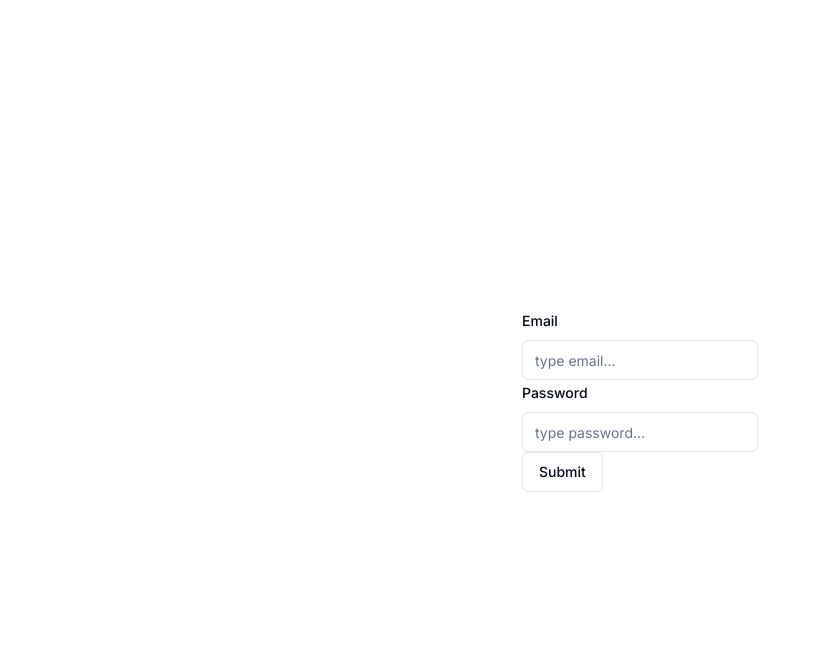
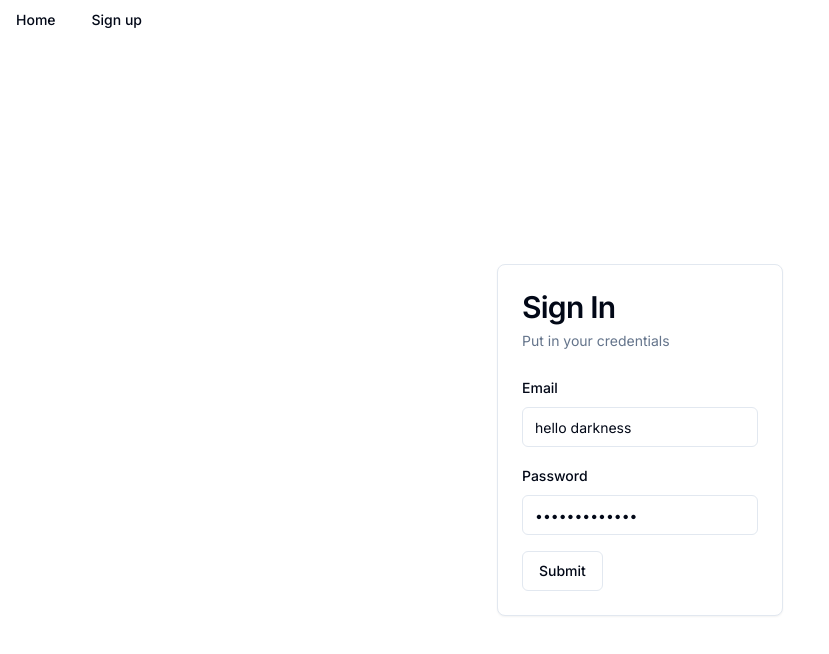
Before and after one commit to BechirMakhlouf/fit-old, a Next.js app: page /sign-in in a window 1280 px wide. Shown: the top 654 px of the page, without its empty margins (0-829 px from the left). Built offline with nearby package versions, Linux system fonts and the light colour scheme.

Commit message:
add auth functionnalities

```diff
--- a/app/actions.ts
+++ b/app/actions.ts
@@ -1,8 +1,13 @@
 "use server";
 
-export async function handleAuth(state: any, formData: FormData): Promise<{
-  hello: string;
-}> {
-  console.log(formData);
-  return { hello: "from the server" };
+import { User } from "@/schemas/User";
+import { UserCredentials } from "@/schemas/userCredentialsSchema";
+import { UserAuth } from "@/server/auth/userAuth";
+
+export async function handleSignIn(
+  state: any,
+  userCredentials: UserCredentials,
+): Promise<string> {
+  const user: User = await UserAuth.getUserFromCredentials(userCredentials);
+  return JSON.stringify(user);
 }
--- a/app/layout.tsx
+++ b/app/layout.tsx
@@ -2,7 +2,7 @@
 import { Inter } from "next/font/google";
 import { ThemeProvider } from "@/components/themeProvider";
 import "./globals.css";
-
+import Header from "@/components/Header";
 const inter = Inter({ subsets: ["latin"] });
 
 export const metadata: Metadata = {
@@ -22,10 +22,11 @@
         >
           <ThemeProvider
             attribute="class"
-            defaultTheme="light"
+            defaultTheme="system"
             enableSystem
             disableTransitionOnChange
           >
+            <Header />
             {children}
           </ThemeProvider>
         </body>
--- a/components/AuthForm.tsx
+++ /dev/null
@@ -1,19 +0,0 @@
-"use client";
-import React from "react";
-import { useFormState } from "react-dom";
-import { handleAuth } from "@/app/actions";
-
-const AuthForm = () => {
-  const [state, formAction] = useFormState(handleAuth, null);
-
-  console.log(state);
-  return (
-    <form action={formAction}>
-      <input type="text" name="email" />
-      <input type="password" name="password" />
-      <input type="submit" />
-    </form>
-  );
-};
-
-export default AuthForm;
--- /dev/null
+++ b/components/Header.tsx
@@ -0,0 +1,39 @@
+"use client";
+import Link from "next/link";
+
+import {
+  NavigationMenu,
+  NavigationMenuContent,
+  NavigationMenuIndicator,
+  NavigationMenuItem,
+  NavigationMenuLink,
+  NavigationMenuList,
+  NavigationMenuTrigger,
+  navigationMenuTriggerStyle,
+  NavigationMenuViewport,
+} from "@/components/ui/navigation-menu";
+
+const Header = () => {
+  return (
+    <>
+      <NavigationMenu>
+        <NavigationMenuList>
+          <Link href={"/"} legacyBehavior passHref>
+            <NavigationMenuItem className={navigationMenuTriggerStyle()}>
+              Home
+            </NavigationMenuItem>
+          </Link>
+          <NavigationMenuItem>
+            <Link href={"/sign-in"} legacyBehavior passHref>
+              <NavigationMenuLink className={navigationMenuTriggerStyle()}>
+                Sign up
+              </NavigationMenuLink>
+            </Link>
+          </NavigationMenuItem>
+        </NavigationMenuList>
+      </NavigationMenu>
+    </>
+  );
+};
+
+export default Header;
--- a/components/SignInForm.tsx
+++ b/components/SignInForm.tsx
@@ -9,20 +9,35 @@
   FormLabel,
   FormMessage,
 } from "./ui/form";
+import {
+  Card,
+  CardContent,
+  CardDescription,
+  CardFooter,
+  CardHeader,
+  CardTitle,
+} from "@/components/ui/card";
+
 import { Button } from "./ui/button";
 import { Input } from "./ui/input";
 import { valibotResolver } from "@hookform/resolvers/valibot";
 import { useForm } from "react-hook-form";
+import { handleSignIn } from "@/app/actions";
+import { useFormState } from "react-dom";
+import { User } from "@/schemas/User";
 
 const formSchema = v.object({
-  email: v.string([v.email()]),
+  email: v.string([
+    v.minLength(0, "email is required."),
+    v.email("invalid email"),
+  ]),
   password: v.string([
     // v.empt
-    v.minLength(8, "Your password must be at least 8 characters long"),
-    v.maxLength(64),
-    v.regex(/[A-Z]/, "Your password must contain a uppercase letter."),
-    v.regex(/[a-z]/, "Your password must contain a lowercase letter."),
-    v.regex(/[0-9]/, "Your password must contain a number"),
+    // v.minLength(8, "Your password must be at least 8 characters long"),
+    // v.maxLength(64),
+    // v.regex(/[A-Z]/, "Your password must contain a uppercase letter."),
+    // v.regex(/[a-z]/, "Your password must contain a lowercase letter."),
+    // v.regex(/[0-9]/, "Your password must contain a number"),
   ]),
 });
 
@@ -31,21 +46,39 @@
 const SignInForm = () => {
   const form = useForm<formInputs>({
     resolver: valibotResolver(formSchema),
-    // defaultValues: {
-    //   email: "hello darkness",
-    //   password: "my old friend",
-    // },
+    defaultValues: {
+      email: "hello darkness",
+      password: "my old friend",
+    },
   });
-  function onSubmit(values: formInputs) {
-    // Do something with the form values.
-    // ✅ This will be type-safe and validated.
-    console.log(values);
+
+  async function onSubmit(formData: formInputs) {
+    try {
+      const user = await handleSignIn({}, {
+        providerId: "email",
+        providerUserId: formData.email,
+        password: formData.password,
+      });
+
+      console.log(user);
+    } catch (e) {
+      console.log("credentials invalid/ couldn't find user");
+    }
   }
   return (
     <>
-      <div className="h-screen flex justify-center items-center">
+      <div className="w-screen h-screen flex justify-center items-center">
+        <Card>
+          <CardHeader>
+            <CardTitle className="text-3xl">Sign In</CardTitle>
+            <CardDescription>Put in your credentials</CardDescription>
+          </CardHeader>
+          <CardContent>
             <Form {...form}>
-          <form onSubmit={form.handleSubmit(onSubmit)}>
+              <form
+                onSubmit={form.handleSubmit(onSubmit)}
+                className="flex flex-col gap-y-4"
+              >
                 <FormField
                   control={form.control}
                   name="email"
@@ -54,7 +87,11 @@
                       <FormItem>
                         <FormLabel>Email</FormLabel>
                         <FormControl>
-                      <Input placeholder="type email..." {...field} />
+                          <Input
+                            type="email"
+                            placeholder="type the email..."
+                            {...field}
+                          />
                         </FormControl>
                         <FormMessage />
                       </FormItem>
@@ -71,8 +108,7 @@
                         <FormControl>
                           <Input
                             type="password"
-                        placeholder="type password..."
-                        autoComplete=""
+                            placeholder="type the password..."
                             {...field}
                           />
                         </FormControl>
@@ -81,9 +117,13 @@
                     );
                   }}
                 />
+                <div>
                   <Button variant="outline" type="submit">Submit</Button>
+                </div>
               </form>
             </Form>
+          </CardContent>
+        </Card>
       </div>
     </>
   );
--- /dev/null
+++ b/components/ui/navigation-menu.tsx
@@ -0,0 +1,128 @@
+import * as React from "react"
+import * as NavigationMenuPrimitive from "@radix-ui/react-navigation-menu"
+import { cva } from "class-variance-authority"
+import { ChevronDown } from "lucide-react"
+
+import { cn } from "@/lib/utils"
+
+const NavigationMenu = React.forwardRef<
+  React.ElementRef<typeof NavigationMenuPrimitive.Root>,
+  React.ComponentPropsWithoutRef<typeof NavigationMenuPrimitive.Root>
+>(({ className, children, ...props }, ref) => (
+  <NavigationMenuPrimitive.Root
+    ref={ref}
+    className={cn(
+      "relative z-10 flex max-w-max flex-1 items-center justify-center",
+      className
+    )}
+    {...props}
+  >
+    {children}
+    <NavigationMenuViewport />
+  </NavigationMenuPrimitive.Root>
+))
+NavigationMenu.displayName = NavigationMenuPrimitive.Root.displayName
+
+const NavigationMenuList = React.forwardRef<
+  React.ElementRef<typeof NavigationMenuPrimitive.List>,
+  React.ComponentPropsWithoutRef<typeof NavigationMenuPrimitive.List>
+>(({ className, ...props }, ref) => (
+  <NavigationMenuPrimitive.List
+    ref={ref}
+    className={cn(
+      "group flex flex-1 list-none items-center justify-center space-x-1",
+      className
+    )}
+    {...props}
+  />
+))
+NavigationMenuList.displayName = NavigationMenuPrimitive.List.displayName
+
+const NavigationMenuItem = NavigationMenuPrimitive.Item
+
+const navigationMenuTriggerStyle = cva(
+  "group inline-flex h-10 w-max items-center justify-center rounded-md bg-background px-4 py-2 text-sm font-medium transition-colors hover:bg-accent hover:text-accent-foreground focus:bg-accent focus:text-accent-foreground focus:outline-none disabled:pointer-events-none disabled:opacity-50 data-[active]:bg-accent/50 data-[state=open]:bg-accent/50"
+)
+
+const NavigationMenuTrigger = React.forwardRef<
+  React.ElementRef<typeof NavigationMenuPrimitive.Trigger>,
+  React.ComponentPropsWithoutRef<typeof NavigationMenuPrimitive.Trigger>
+>(({ className, children, ...props }, ref) => (
+  <NavigationMenuPrimitive.Trigger
+    ref={ref}
+    className={cn(navigationMenuTriggerStyle(), "group", className)}
+    {...props}
+  >
+    {children}{" "}
+    <ChevronDown
+      className="relative top-[1px] ml-1 h-3 w-3 transition duration-200 group-data-[state=open]:rotate-180"
+      aria-hidden="true"
+    />
+  </NavigationMenuPrimitive.Trigger>
+))
+NavigationMenuTrigger.displayName = NavigationMenuPrimitive.Trigger.displayName
+
+const NavigationMenuContent = React.forwardRef<
+  React.ElementRef<typeof NavigationMenuPrimitive.Content>,
+  React.ComponentPropsWithoutRef<typeof NavigationMenuPrimitive.Content>
+>(({ className, ...props }, ref) => (
+  <NavigationMenuPrimitive.Content
+    ref={ref}
+    className={cn(
+      "left-0 top-0 w-full data-[motion^=from-]:animate-in data-[motion^=to-]:animate-out data-[motion^=from-]:fade-in data-[motion^=to-]:fade-out data-[motion=from-end]:slide-in-from-right-52 data-[motion=from-start]:slide-in-from-left-52 data-[motion=to-end]:slide-out-to-right-52 data-[motion=to-start]:slide-out-to-left-52 md:absolute md:w-auto ",
+      className
+    )}
+    {...props}
+  />
+))
+NavigationMenuContent.displayName = NavigationMenuPrimitive.Content.displayName
+
+const NavigationMenuLink = NavigationMenuPrimitive.Link
+
+const NavigationMenuViewport = React.forwardRef<
+  React.ElementRef<typeof NavigationMenuPrimitive.Viewport>,
+  React.ComponentPropsWithoutRef<typeof NavigationMenuPrimitive.Viewport>
+>(({ className, ...props }, ref) => (
+  <div className={cn("absolute left-0 top-full flex justify-center")}>
+    <NavigationMenuPrimitive.Viewport
+      className={cn(
+        "origin-top-center relative mt-1.5 h-[var(--radix-navigation-menu-viewport-height)] w-full overflow-hidden rounded-md border bg-popover text-popover-foreground shadow-lg data-[state=open]:animate-in data-[state=closed]:animate-out data-[state=closed]:zoom-out-95 data-[state=open]:zoom-in-90 md:w-[var(--radix-navigation-menu-viewport-width)]",
+        className
+      )}
+      ref={ref}
+      {...props}
+    />
+  </div>
+))
+NavigationMenuViewport.displayName =
+  NavigationMenuPrimitive.Viewport.displayName
+
+const NavigationMenuIndicator = React.forwardRef<
+  React.ElementRef<typeof NavigationMenuPrimitive.Indicator>,
+  React.ComponentPropsWithoutRef<typeof NavigationMenuPrimitive.Indicator>
+>(({ className, ...props }, ref) => (
+  <NavigationMenuPrimitive.Indicator
+    ref={ref}
+    className={cn(
+      "top-full z-[1] flex h-1.5 items-end justify-center overflow-hidden data-[state=visible]:animate-in data-[state=hidden]:animate-out data-[state=hidden]:fade-out data-[state=visible]:fade-in",
+      className
+    )}
+    {...props}
+  >
+    <div className="relative top-[60%] h-2 w-2 rotate-45 rounded-tl-sm bg-border shadow-md" />
+  </NavigationMenuPrimitive.Indicator>
+))
+NavigationMenuIndicator.displayName =
+  NavigationMenuPrimitive.Indicator.displayName
+
+export {
+  navigationMenuTriggerStyle,
+  NavigationMenu,
+  NavigationMenuList,
+  NavigationMenuItem,
+  NavigationMenuContent,
+  NavigationMenuTrigger,
+  NavigationMenuLink,
+  NavigationMenuIndicator,
+  NavigationMenuViewport,
+}
--- a/package.json
+++ b/package.json
@@ -13,6 +13,7 @@
     "@lucia-auth/adapter-mysql": "^2.1.0",
     "@planetscale/database": "^1.14.0",
     "@radix-ui/react-label": "^2.0.2",
+    "@radix-ui/react-navigation-menu": "^1.1.4",
     "@radix-ui/react-slot": "^1.0.2",
     "class-variance-authority": "^0.7.0",
     "clsx": "^2.1.0",
```
Also changed, not shown: app/page.tsx (+30 -24 lines), schemas/User.ts (+13 -29 lines), schemas/userSchema.ts (added, +24 -0 lines), 2 other files (tests, documents, lock files or other folders). Lines whose indentation alone changed are shown as unchanged.
